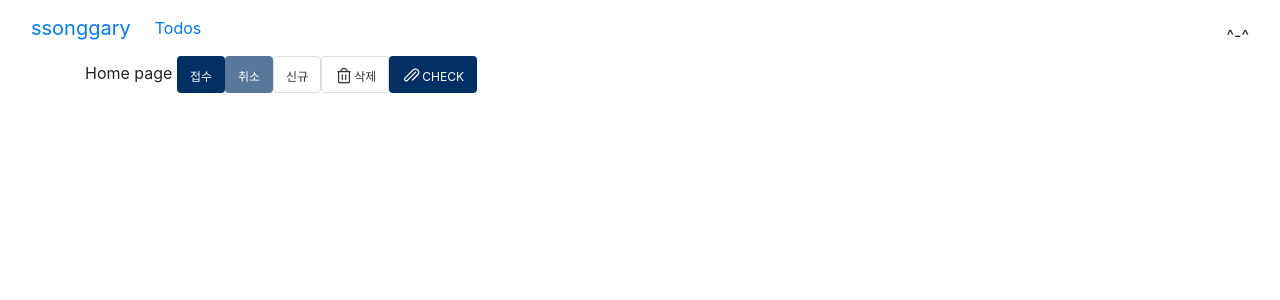
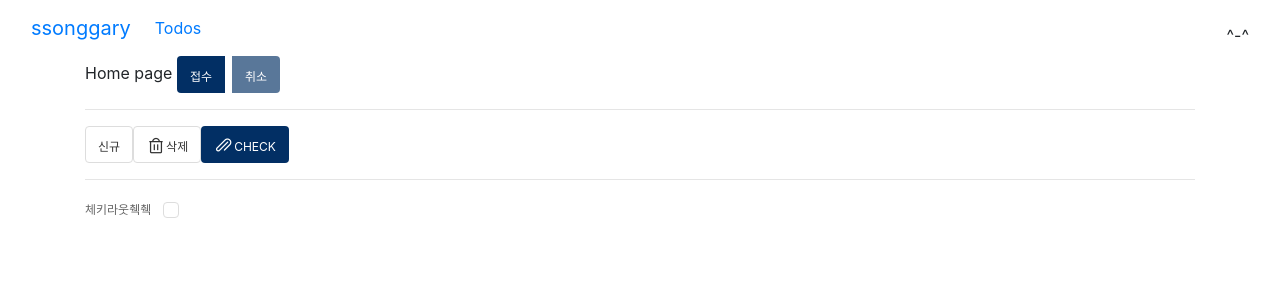
Before and after one commit to ssonggary/vue3_practice, a Vue app: page / in a window 1280 px wide. Shown: the top 300 px of the page. Built offline with nearby package versions, Linux system fonts and the light colour scheme.

Commit message:
체크박스 컴포넌트 만들어보는 중

```diff
--- a/assets/style/components/_button.scss
+++ b/assets/style/components/_button.scss
@@ -37,7 +37,13 @@
 .icon-delete {
   background-image: url('/assets/img/icon/icon_delete_gray.png');
 }
-
 .icon-link {
   background-image: url('/assets/img/icon/icon_link_white.png');
 }
+
+/* button group */
+.btn-group {
+  display: inline-flex;
+  align-items: center;
+  gap: 8px;
+}
--- /dev/null
+++ b/assets/style/components/_checkbox.scss
@@ -0,0 +1,21 @@
+.checkbox {
+  display: inline-flex;
+  align-items: center;
+  cursor: pointer;
+
+  &__input {
+    display: none;
+  }
+  &__label {
+    font-size: 12px;
+    font-weight: 400;
+    color: #666;
+    margin-right: 12px;
+  }
+  &__box {
+    width: 16px;
+    height: 16px;
+    border: 1px solid #ddd;
+    border-radius: 4px;
+  }
+}
--- a/assets/style/style.scss
+++ b/assets/style/style.scss
@@ -2,3 +2,4 @@
 
 // component
 @import "components/button";
+@import "components/checkbox";
--- a/src/components/Button.vue
+++ b/src/components/Button.vue
@@ -56,6 +56,6 @@ export default {
   },
 }
 </script>
-<style scoped>
+<style>
 
 </style>
--- /dev/null
+++ b/src/components/ButtonGroup.vue
@@ -0,0 +1,13 @@
+<template>
+  <div class="btn-group">
+    <slot></slot>
+  </div>
+</template>
+<script>
+export default {
+  name: 'ButtonGroup',
+}
+</script>
+<style>
+
+</style>
--- /dev/null
+++ b/src/components/Checkbox.vue
@@ -0,0 +1,22 @@
+<template>
+  <label
+  :for="id"
+  class="checkbox"
+  >
+    <input
+    :id="id"
+    type="checkbox"
+    class="checkbox__input"
+    >
+    <span class="checkbox__label"><slot></slot></span>
+    <span class="checkbox__box"></span>
+  </label>
+</template>
+<script>
+export default {
+
+}
+</script>
+<style>
+
+</style>
--- a/src/pages/index.vue
+++ b/src/pages/index.vue
@@ -1,19 +1,28 @@
 <template>
   <div>
     Home page
-    <Button>접수</Button>
-    <Button disabled>취소</Button>
+    <ButtonGroup>
+      <Button>접수</Button>
+      <Button disabled>취소</Button>
+    </ButtonGroup>
+    <hr>
     <Button variant="line">신규</Button>
     <Button icon="delete" variant="line">삭제</Button>
     <Button icon="link">CHECK</Button>
+    <hr>
+    <Checkbox>체키라웃췍췍</Checkbox>
   </div>
 </template>
 <script>
 import Button from '@/components/Button.vue';
+import ButtonGroup from '@/components/ButtonGroup.vue';
+import Checkbox from '@/components/Checkbox.vue';
 
 export default {
   components: {
     Button,
+    ButtonGroup,
+    Checkbox
   },
 }
 </script>
```
